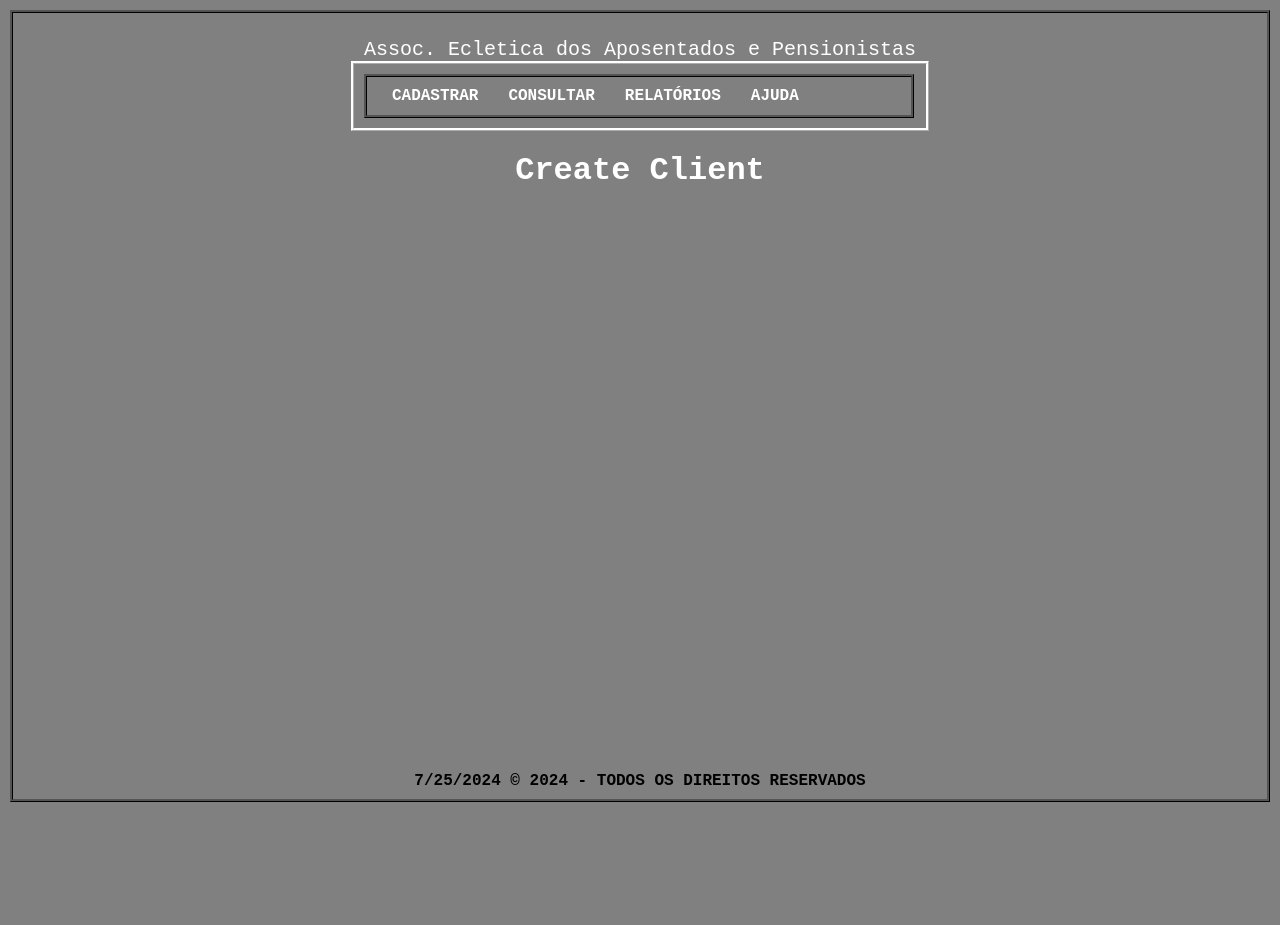
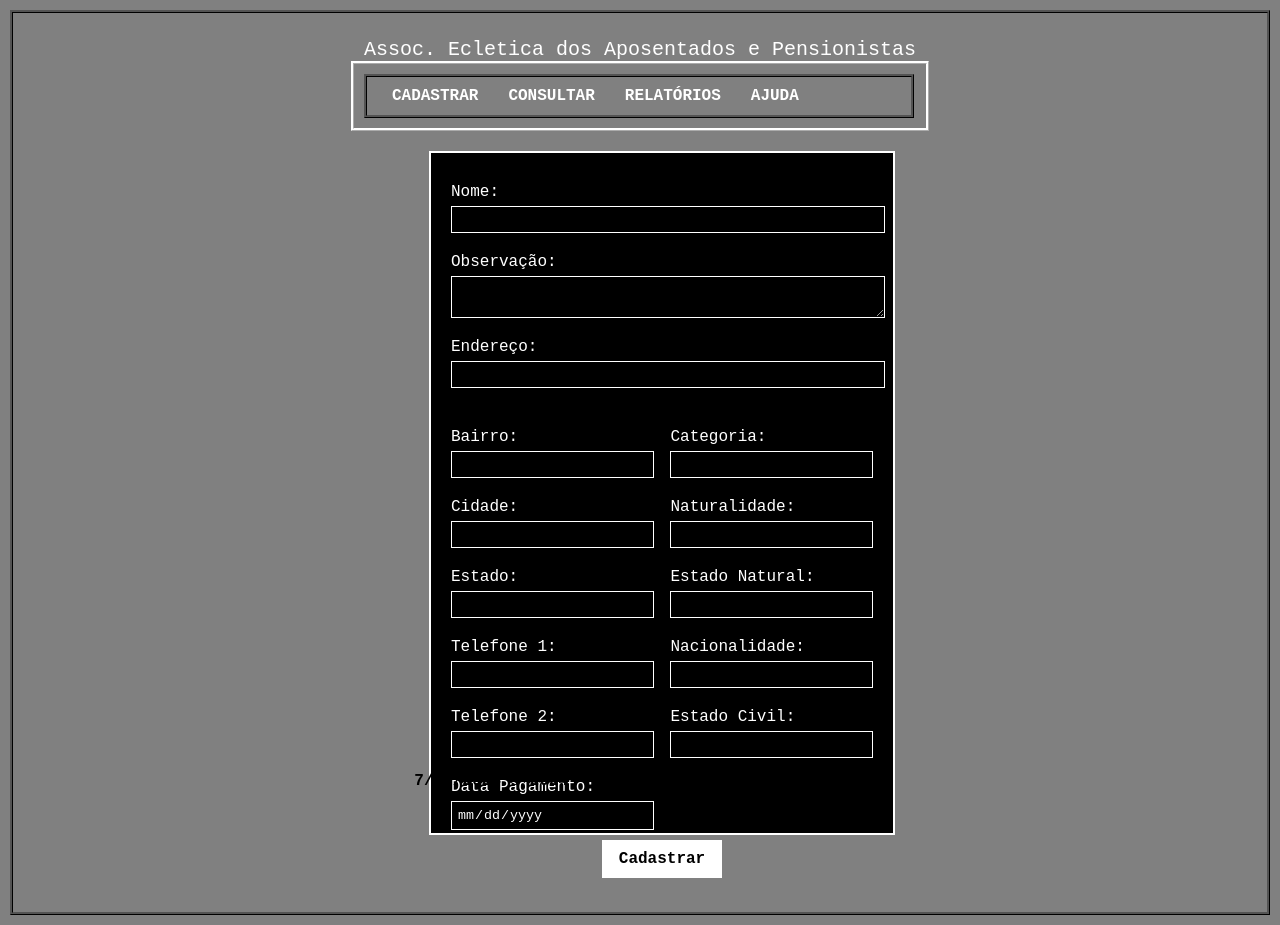
Before and after one commit to fabiobatoni/admin_customers, a React (Vite) app: page /create in a window 1280 px wide. Before the commit the page ends 812 px from the top, so only its background shows below. Built offline with nearby package versions, Linux system fonts and the light colour scheme.

Commit message:
create page createClient

```diff
--- a/src/components/Header/index.tsx
+++ b/src/components/Header/index.tsx
@@ -7,7 +7,11 @@ export function Header(){
       <div className="dos-container">
         <header className="dos-header">
           <div className="dos-menu">
-            <span>Cadastrar</span>
+            <span>
+              <a href="/create">
+                Cadastrar
+              </a>
+            </span>
             <span>Consultar</span>
             <span>Relatórios</span>
             <span>Ajuda</span>
--- a/src/components/Header/styles.css
+++ b/src/components/Header/styles.css
@@ -42,6 +42,11 @@
   cursor: pointer;
 }
 
+.dos-menu span a {
+  color: inherit;
+  text-decoration: none;
+}
+
 .dos-menu span:hover {
   color: black;
   text-decoration: underline;
--- a/src/pages/CreateClient/index.tsx
+++ b/src/pages/CreateClient/index.tsx
@@ -1,5 +1,61 @@
-export function CreateClient() {
-  return(
-    <h1>Create Client</h1>
-  )
+import './styles.css';
+
+export function CreateClient(){
+  return (
+    <div className="cadastro-container">
+      <form className="cadastro-form">
+        <div className="full-width">
+          <label>Nome:</label>
+          <input type="text" name="nome" />
+
+          <label>Observação:</label>
+          <textarea name="observacao" />
+
+          <label>Endereço:</label>
+          <input type="text" name="endereco" />
+        </div>
+
+        <div className="form-columns">
+        <div className="form-column">
+            <label>Bairro:</label>
+            <input type="text" name="bairro" />
+
+            <label>Cidade:</label>
+            <input type="text" name="cidade" />
+
+            <label>Estado:</label>
+            <input type="text" name="estado" />
+
+            <label>Telefone 1:</label>
+            <input type="tel" name="telefone1" />
+
+            <label>Telefone 2:</label>
+            <input type="tel" name="telefone2" />
+
+            <label>Data Pagamento:</label>
+            <input type="date" name="mespago" />
+
+          </div>
+
+          <div className="form-column">
+            <label>Categoria:</label>
+            <input type="text" name="categoria" />
+
+            <label>Naturalidade:</label>
+            <input type="text" name="naturalidade" />
+
+            <label>Estado Natural:</label>
+            <input type="text" name="estado_natural" />
+
+            <label>Nacionalidade:</label>
+            <input type="text" name="nacionalidade" />
+
+            <label>Estado Civil:</label>
+            <input type="text" name="estado_civil" />
+          </div>
+        </div>
+      </form>
+      <button type="submit" className="submit-button">Cadastrar</button>
+    </div>
+  );
 }
--- /dev/null
+++ b/src/pages/CreateClient/styles.css
@@ -0,0 +1,73 @@
+.cadastro-container {
+  background-color: black;
+  color: white;
+  padding: 20px;
+  border: 2px solid white;
+  width: 100%;
+  height: 80vh;
+  margin: auto;
+  margin-top: 20px;
+  font-family: 'Courier New', Courier, monospace;
+  display: flex;
+  flex-direction: column;
+  justify-content: space-between;
+}
+
+.cadastro-form {
+  display: flex;
+  flex-direction: column;
+  gap: 20px;
+}
+
+.full-width {
+  display: flex;
+  flex-direction: column;
+  width: 100%;
+}
+
+.full-width label,
+.full-width input,
+.full-width textarea {
+  width: 100%;
+}
+
+.form-columns {
+  display: flex;
+  justify-content: space-between;
+}
+
+.form-column {
+  display: flex;
+  flex-direction: column;
+  width: 48%;
+}
+
+.cadastro-form label {
+  margin: 10px 0 5px;
+}
+
+.cadastro-form input,
+.cadastro-form textarea {
+  padding: 5px;
+  margin-bottom: 10px;
+  border: 1px solid white;
+  background-color: black;
+  color: white;
+}
+
+.submit-button {
+  background-color: white;
+  font-size: 16px;
+  font-weight: bold;
+  color: black;
+  width: 120px;
+  padding: 10px;
+  border: none;
+  cursor: pointer;
+  font-family: 'Courier New', Courier, monospace;
+  align-self: center;
+}
+
+.submit-button:hover {
+  background-color: gray;
+}
```
